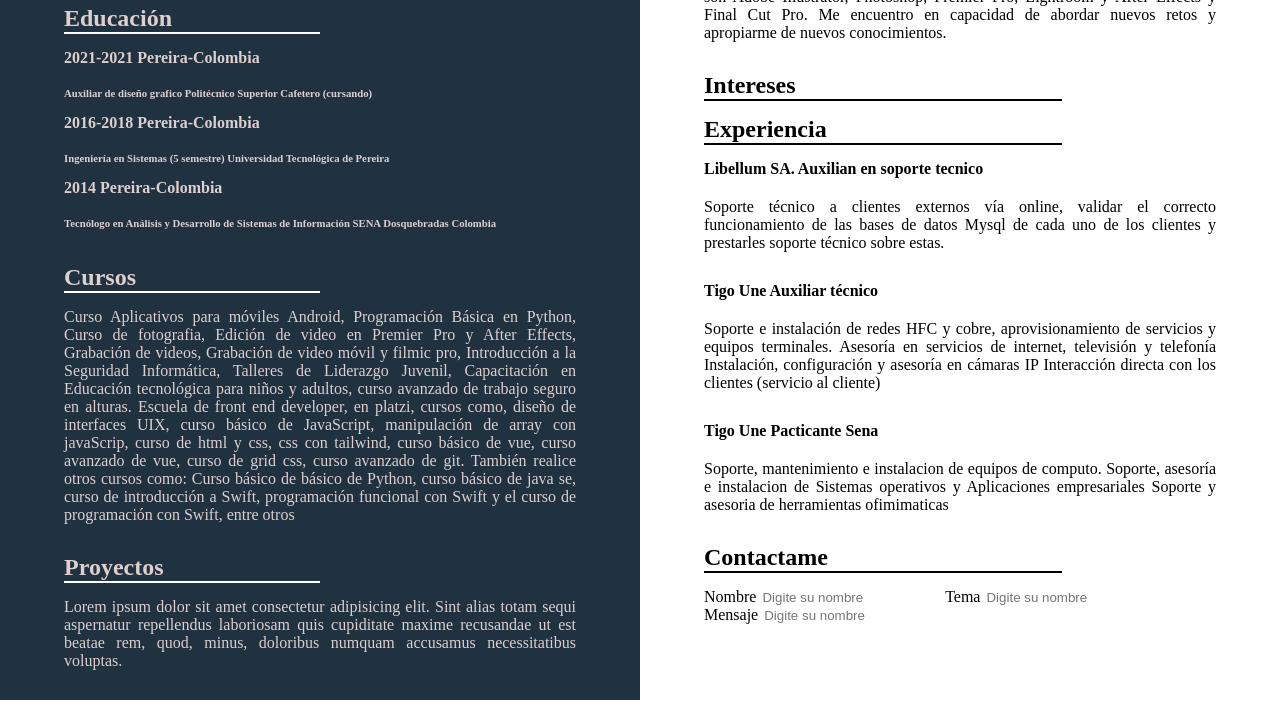
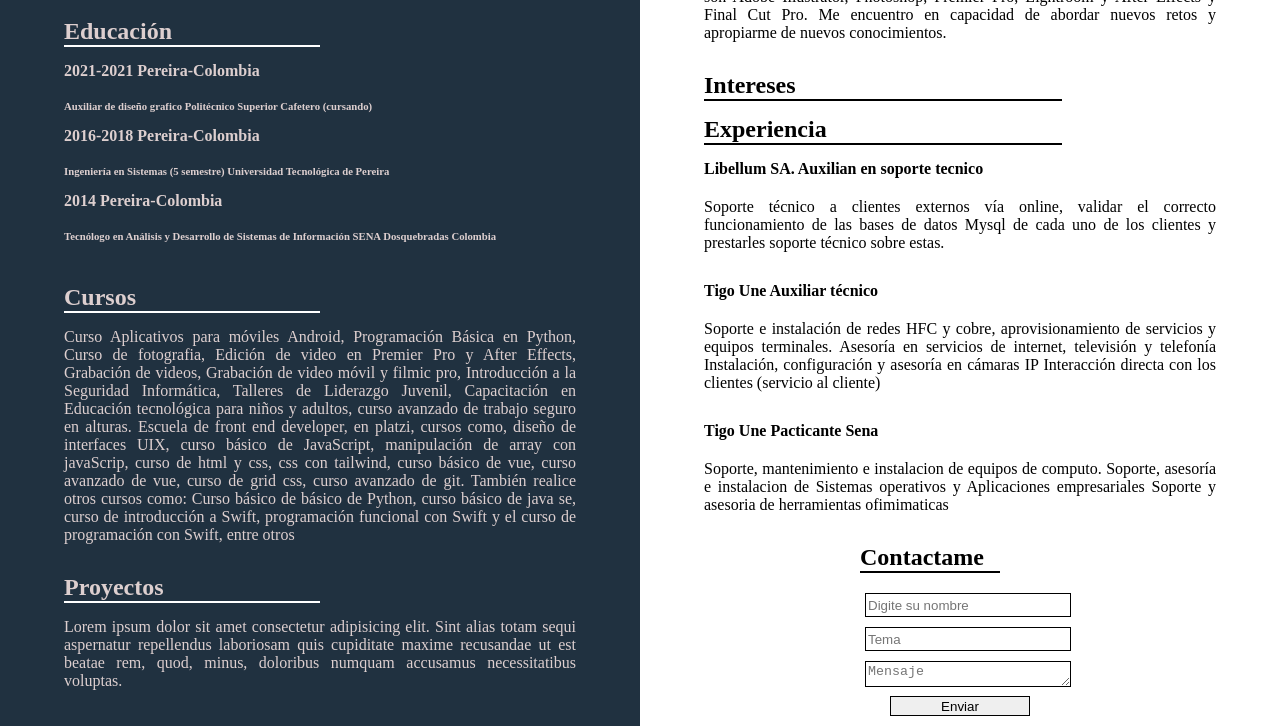
Before and after one commit to reykmrm/hojaDeVida, a plain HTML site: page index.html in a window 1280 px wide. Shown: the part 294-1020 px from the top of the page. Before the commit the page ends 994 px from the top, so only its background shows below. Drawn offline with Linux system fonts and the light colour scheme.

Commit message:
hice el formulario de registro

```diff
--- a/hojaVida.css
+++ b/hojaVida.css
@@ -87,3 +87,19 @@ p {
 	text-align: justify;
 	margin-bottom: 30px;
 }
+
+.input {
+	width: 100%;
+	height: 20px;
+	border: 1px solid black;
+	margin: 5px;
+}
+.contacto {
+	width: 200px;
+}
+.submit{
+	width: 70%;
+	margin: auto;
+	display: block;
+	margin-bottom: 10px;
+}
--- a/index.html
+++ b/index.html
@@ -118,28 +118,24 @@
 				<div class=""></div>
 				<div class="contacto">
 					<h2>Contactame</h2>
-					<form action="#">
-						<label for="name">Nombre</label>
+					<form>
 						<input
+							class="input name"
+							name="user_name"
+							placeholder="Digite su nombre"
 							type="text"
-							name="name"
-							id="name"
-							placeholder="Digite su nombre"
 						/>
-						<label for="tema">Tema</label>
 						<input
+							class="input email"
+							name="user_email"
+							placeholder="Tema"
 							type="text"
-							name="tema"
-							id="tema"
-							placeholder="Digite su nombre"
 						/>
-						<label for="mensaje">Mensaje</label>
-						<input
-							type="text"
-							name="mensaje"
-							id="mensaje"
-							placeholder="Digite su nombre"
-						/>
+						<textarea
+							class="input message"
+							placeholder="Mensaje"
+						></textarea>
+						<input class="input submit" type="submit" value="Enviar" />
 					</form>
 				</div>
 			</section>
```
